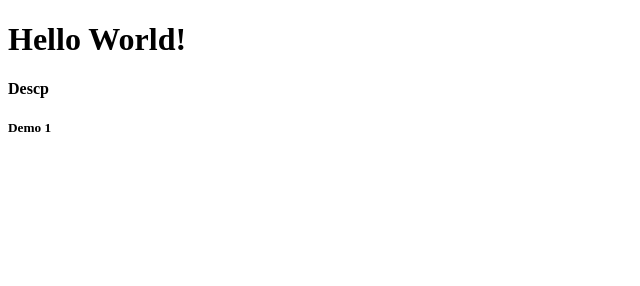
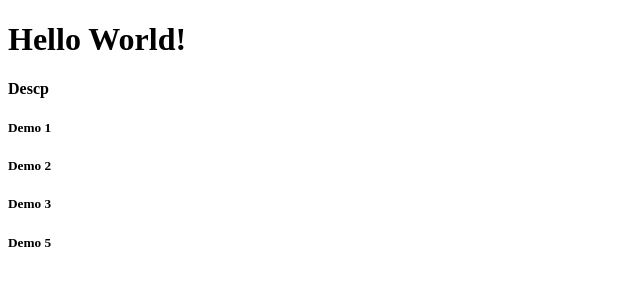
Before and after one commit to DeepakMaharana/git-demo, a plain HTML site: page index.html in a window 1280 px wide. Shown: the whole page, without its empty margins (0-640 px from the left). Drawn offline with Linux system fonts and the light colour scheme.

Commit message:
1st commit

```diff
--- a/index.html
+++ b/index.html
@@ -10,5 +10,8 @@
     <h1>Hello World!</h1>
     <h4>Descp</h4>
     <h5>Demo 1</h5>
+    <h5>Demo 2</h5>
+    <h5>Demo 3</h5>
+    <h5>Demo 5</h5>
 </body>
 </html>
```
